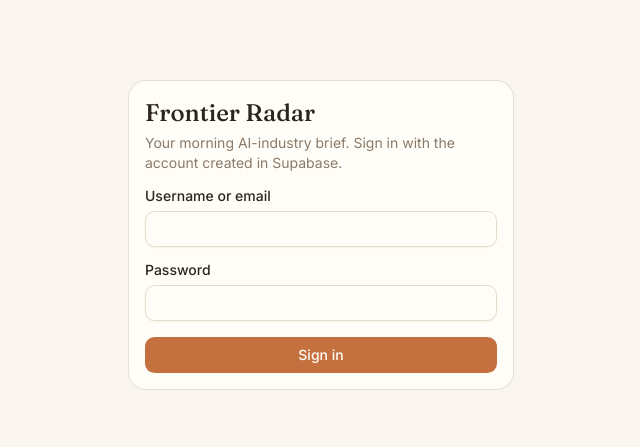
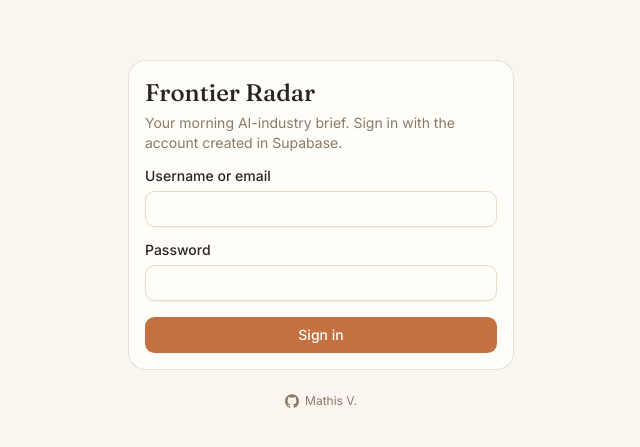
Before and after one commit to Mathis-14/frontier-radar, a Next.js app: page /login in a window 1280 px wide. Shown: the part 165-612 px from the top of the page, without its empty margins (319-959 px from the left). Built offline with nearby package versions, Linux system fonts and the light colour scheme.

Commit message:
feat: author credit with GitHub link on login page and sidebar

```diff
--- a/src/app/login/page.tsx
+++ b/src/app/login/page.tsx
@@ -3,6 +3,7 @@
 import { useState } from "react";
 import { useRouter } from "next/navigation";
 import { createSupabaseBrowserClient } from "@/lib/supabase/client";
+import { AuthorCredit } from "@/components/author-credit";
 import { Button } from "@/components/ui/button";
 import { Card, CardContent, CardDescription, CardHeader, CardTitle } from "@/components/ui/card";
 import { Input } from "@/components/ui/input";
@@ -35,7 +36,7 @@
   }
 
   return (
-    <main className="flex min-h-screen items-center justify-center bg-background p-6">
+    <main className="flex min-h-screen flex-col items-center justify-center gap-6 bg-background p-6">
       <Card className="w-full max-w-sm">
         <CardHeader>
           <CardTitle className="text-2xl">Frontier Radar</CardTitle>
@@ -73,6 +74,7 @@
           </form>
         </CardContent>
       </Card>
+      <AuthorCredit />
     </main>
   );
 }
--- a/src/components/app-sidebar.tsx
+++ b/src/components/app-sidebar.tsx
@@ -4,6 +4,7 @@
 import { usePathname, useRouter } from "next/navigation";
 import { motion, MotionConfig } from "framer-motion";
 import { BarChart3, Building2, CircleDollarSign, LogOut, Radar, Sparkles, Users } from "lucide-react";
+import { AuthorCredit } from "@/components/author-credit";
 import { DotBackdrop } from "@/components/kit/dot-backdrop";
 import { ShinyText } from "@/components/kit/shiny-text";
 import { isSupabaseBrowserConfigured } from "@/lib/env";
@@ -19,6 +20,7 @@
   SidebarMenu,
   SidebarMenuButton,
   SidebarMenuItem,
+  SidebarSeparator,
 } from "@/components/ui/sidebar";
 
 const NAV = [
@@ -99,6 +101,8 @@
             </SidebarMenuButton>
           </SidebarMenuItem>
         </SidebarMenu>
+        <SidebarSeparator />
+        <AuthorCredit className="px-2 pb-1 text-sidebar-foreground/60 hover:text-sidebar-foreground" />
       </SidebarFooter>
     </Sidebar>
   );
--- /dev/null
+++ b/src/components/author-credit.tsx
@@ -0,0 +1,27 @@
+import { cn } from "@/lib/utils";
+
+/* GitHub mark from Simple Icons (CC0) — lucide v1 dropped brand icons. */
+function GithubMark({ className }: { className?: string }) {
+  return (
+    <svg viewBox="0 0 24 24" fill="currentColor" aria-hidden className={className}>
+      <path d="M12 .297c-6.63 0-12 5.373-12 12 0 5.303 3.438 9.8 8.205 11.385.6.113.82-.258.82-.577 0-.285-.01-1.04-.015-2.04-3.338.724-4.042-1.61-4.042-1.61C4.422 18.07 3.633 17.7 3.633 17.7c-1.087-.744.084-.729.084-.729 1.205.084 1.838 1.236 1.838 1.236 1.07 1.835 2.809 1.305 3.495.998.108-.776.417-1.305.76-1.605-2.665-.3-5.466-1.332-5.466-5.93 0-1.31.465-2.38 1.235-3.22-.135-.303-.54-1.523.105-3.176 0 0 1.005-.322 3.3 1.23.96-.267 1.98-.399 3-.405 1.02.006 2.04.138 3 .405 2.28-1.552 3.285-1.23 3.285-1.23.645 1.653.24 2.873.12 3.176.765.84 1.23 1.91 1.23 3.22 0 4.61-2.805 5.625-5.475 5.92.42.36.81 1.096.81 2.22 0 1.606-.015 2.896-.015 3.286 0 .315.21.69.825.57C20.565 22.092 24 17.592 24 12.297c0-6.627-5.373-12-12-12" />
+    </svg>
+  );
+}
+
+export function AuthorCredit({ className }: { className?: string }) {
+  return (
+    <a
+      href="https://github.com/Mathis-14"
+      target="_blank"
+      rel="noreferrer"
+      className={cn(
+        "flex items-center gap-1.5 text-xs text-muted-foreground transition-colors hover:text-foreground",
+        className,
+      )}
+    >
+      <GithubMark className="size-3.5" />
+      <span>Mathis V.</span>
+    </a>
+  );
+}
```
